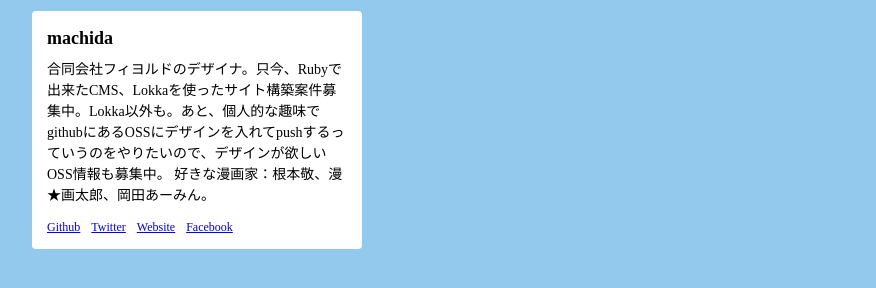
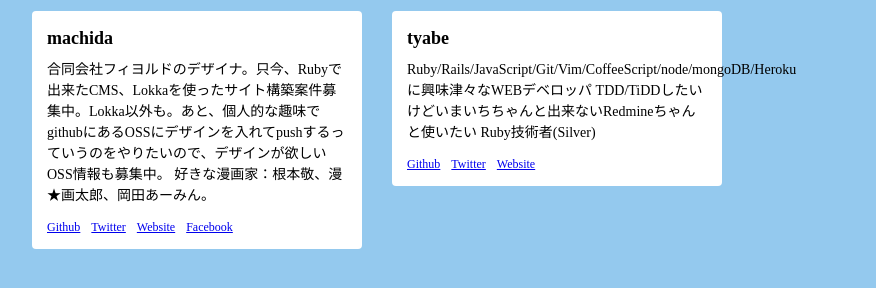
Before and after one commit to prog4designer/p4d-git, a plain HTML site: page index.html in a window 1280 px wide. Shown: the part 84-372 px from the top of the page, without its empty margins (128-1004 px from the left). Drawn offline with Linux system fonts and the light colour scheme.

Commit message:
@tyabeを追加

```diff
--- a/index.html
+++ b/index.html
@@ -35,6 +35,28 @@
         </dl>
       </li>
       <!-- .member -->
+      <li class="member">
+        <h2 class="name">tyabe</h2>
+        <div class="introduction">
+          <p>Ruby/Rails/JavaScript/Git/Vim/CoffeeScript/node/mongoDB/Herokuに興味津々なWEBデベロッパ TDD/TiDDしたいけどいまいちちゃんと出来ないRedmineちゃんと使いたい Ruby技術者(Silver)</p>
+        </div>
+        <!-- .text -->
+        <dl>
+          <dt class="github">Github</dt>
+          <dd class="github">
+            <a href="https://github.com/tyabe" target="_blank">Github</a>
+          </dd>
+          <dt class="twitter">Twitter</dt>
+          <dd class="twitter">
+            <a href="http://twitter.com/tyabe" target="_blank">Twitter</a>
+          </dd>
+          <dt class="website">Website</dt>
+          <dd class="website">
+            <a href="http://nilidea.com/" target="_blank">Website</a>
+          </dd>
+        </dl>
+      </li>
+      <!-- .member -->
     </ul>
   </body>
 </html>
```
